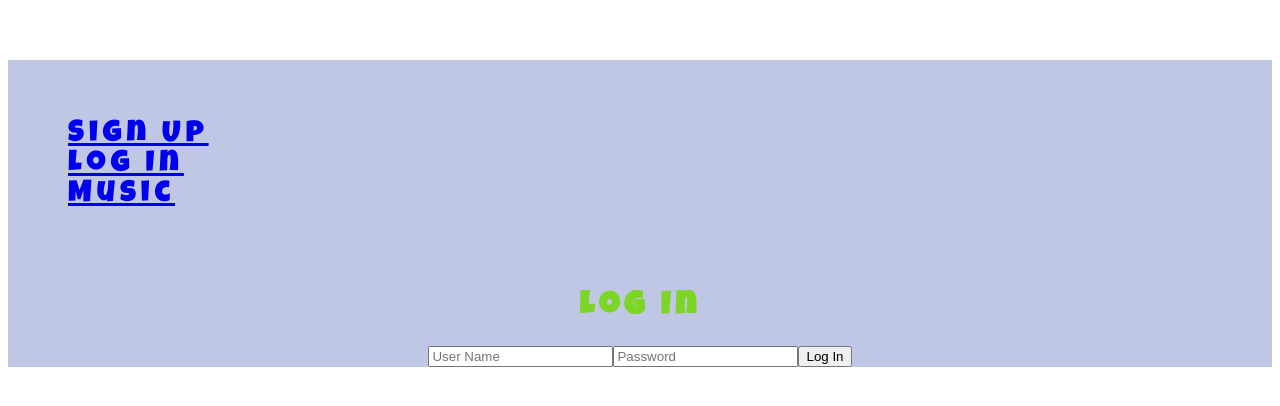
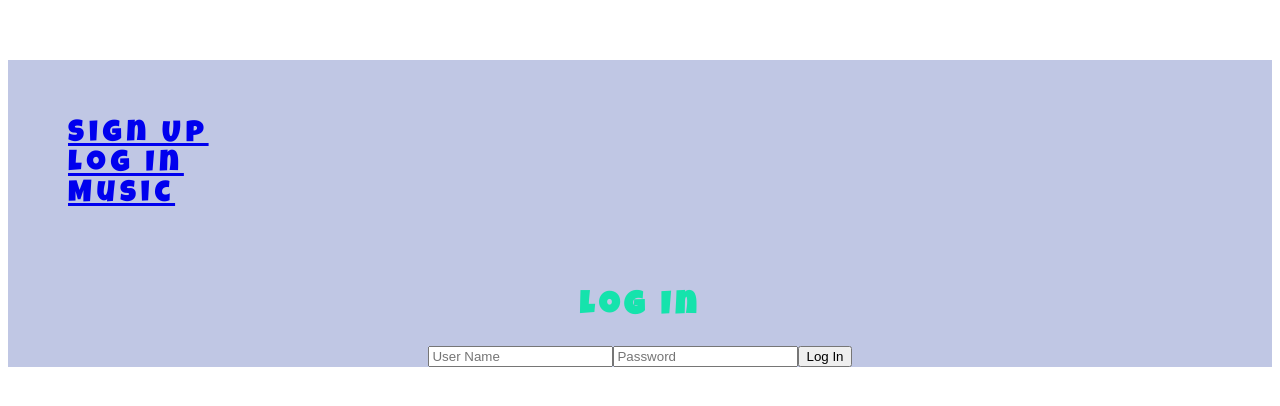
Before and after one commit to Terra-06/Anthem_Music_App, a Vue app: page /log-in in a window 1280 px wide. Shown: the top 406 px of the page. Built offline with nearby package versions, Linux system fonts and the light colour scheme; no server answers.

Commit message:
modified login -- added css styling

```diff
--- a/src/views/LogIn.vue
+++ b/src/views/LogIn.vue
@@ -60,9 +60,3 @@ export default {
 	},
 };
 </script>
-
-<style>
-.log-in {
-	color: #7dd526;
-}
-</style>
```
